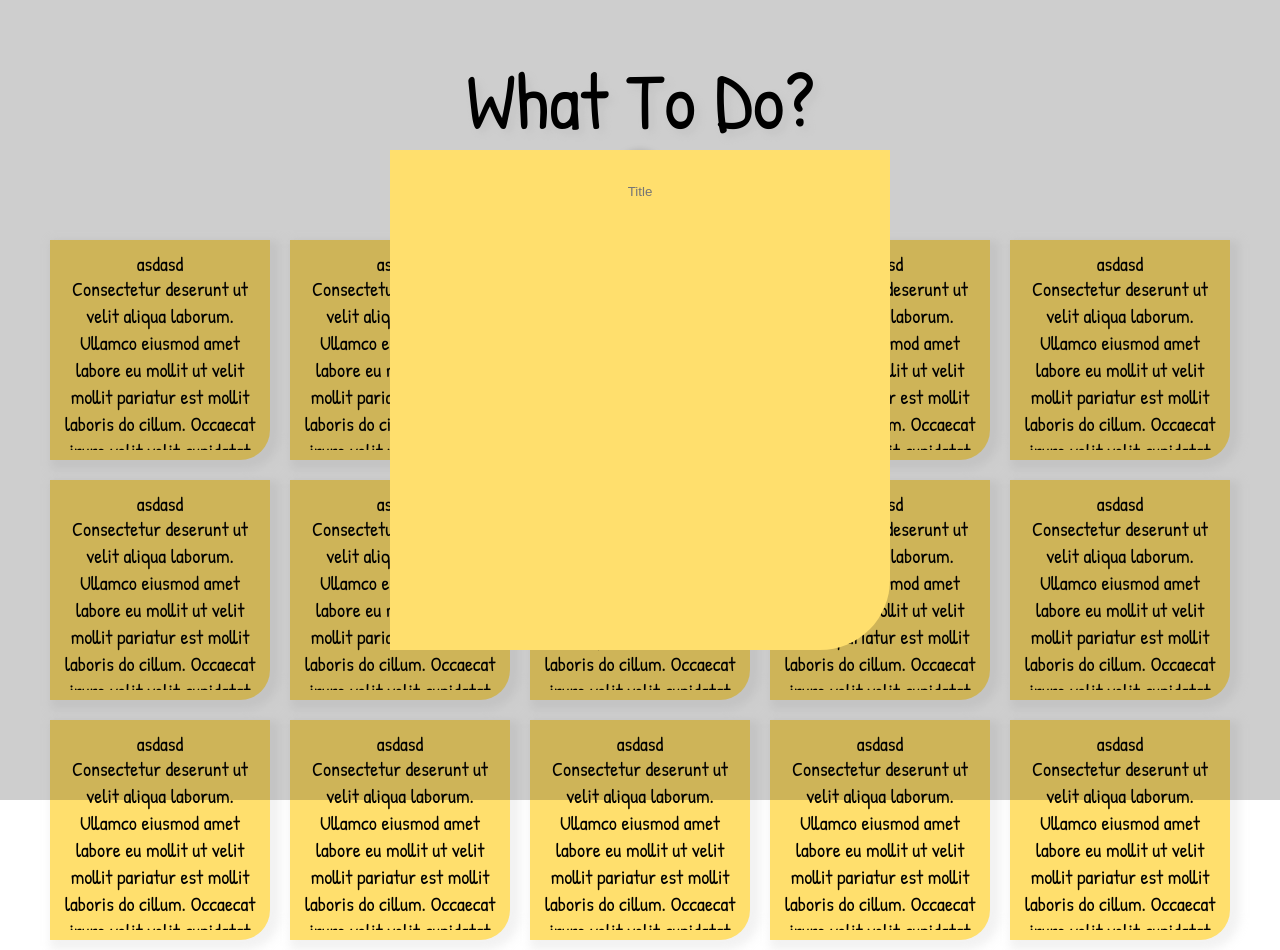
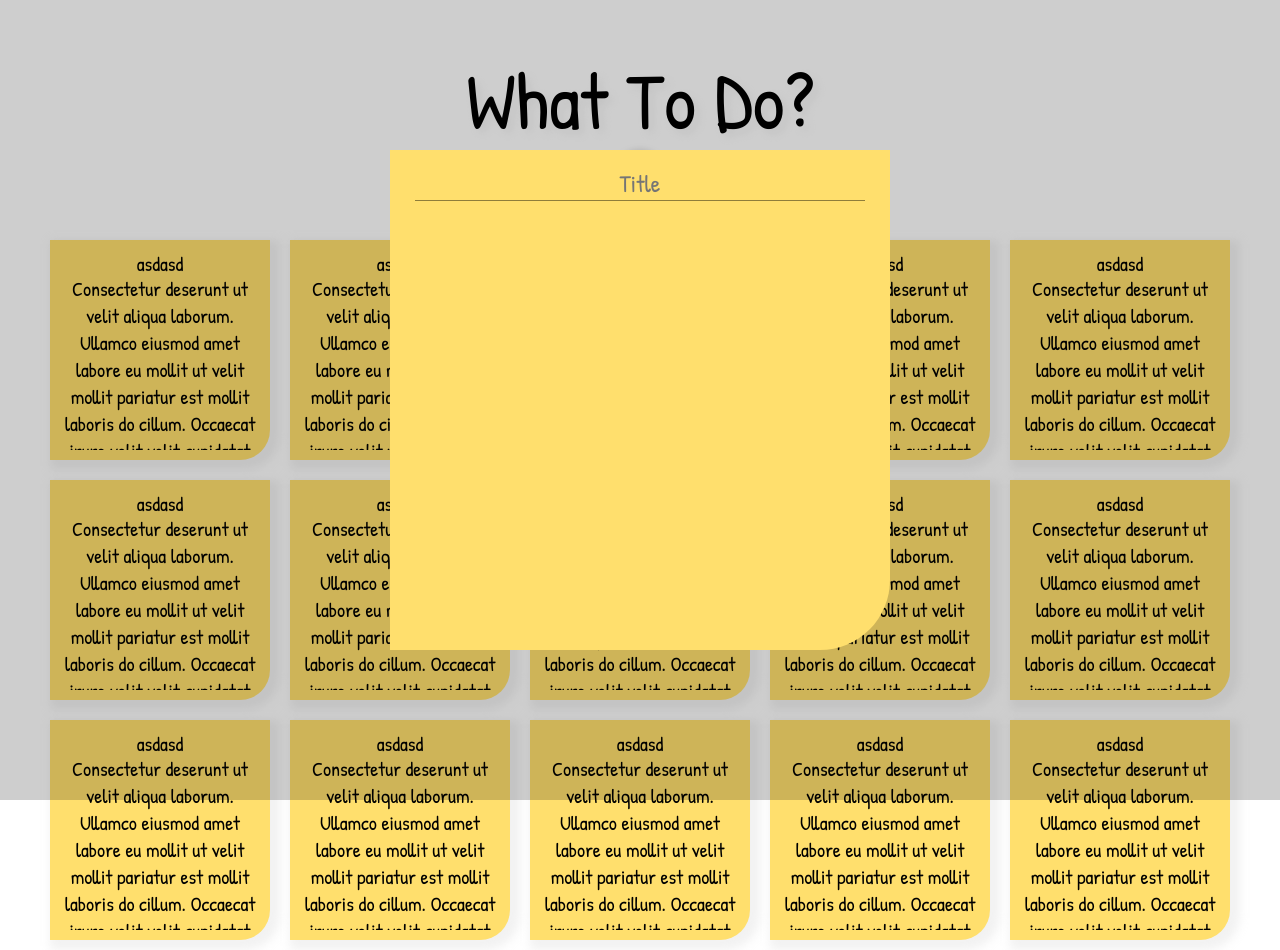
Before and after one commit to CyrusOlega/to-do, a React (Create React App) app: page / in a window 1280 px wide. Both pictures are taken after a click on the button 640 px from the left and 175 px from the top of the page. Built offline with nearby package versions, Linux system fonts and the light colour scheme.

Commit message:
added global css variables adjusted form styling

```diff
--- a/src/App.css
+++ b/src/App.css
@@ -1,4 +1,7 @@
 @import url("https://fonts.googleapis.com/css2?family=Patrick+Hand&display=swap");
+:root {
+  --font: "Patrick Hand", cursive;
+}
 
 .App {
   text-align: center;
@@ -24,7 +27,7 @@ button {
   font-weight: 500;
   text-align: center;
   font-size: 500%;
-  font-family: "Patrick Hand", cursive;
+  font-family: var(--font);
   text-shadow: 5px 5px 10px rgba(226, 226, 226, 0.495);
 }
 #header button {
@@ -63,12 +66,12 @@ button {
   border-radius: 0px 0px 30px 0px;
 }
 .title {
-  font-family: "Patrick Hand", cursive;
+  font-family: var(--font);
   font-size: 20px;
   height: 25px;
 }
 .content {
-  font-family: "Patrick Hand", cursive;
+  font-family: var(--font);
   font-size: 20px;
   overflow: hidden;
   height: calc(100% - 25px);
@@ -94,15 +97,28 @@ button {
   border-radius: 0px 0px 70px 0px;
 }
 
+#form-modal form {
+  display: flex;
+  justify-content: center;
+  width: 100%;
+}
+
+input {
+  font-size: 24px;
+}
 #input-container {
   display: flex;
   justify-content: center;
+  border: solid;
+  border-color: #8f7d3a;
+  border-width: 0px 0px 1px 0px;
   align-items: end;
   height: 50px;
-  width: 100%;
+  width: 90%;
 }
 
 .input-form {
+  font-family: var(--font);
   text-align: center;
   width: 50%;
   background-color: transparent;
@@ -111,8 +127,7 @@ button {
 }
 .input-form:focus {
   outline-width: 0;
+}
+/* .input-form:hover {
   box-shadow: 0 -1px 0 #00000076 inset;
-}
-.input-form:hover {
-  box-shadow: 0 -1px 0 #00000076 inset;
-}
+} */
```
